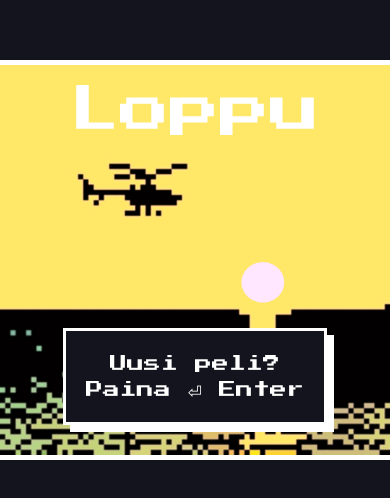
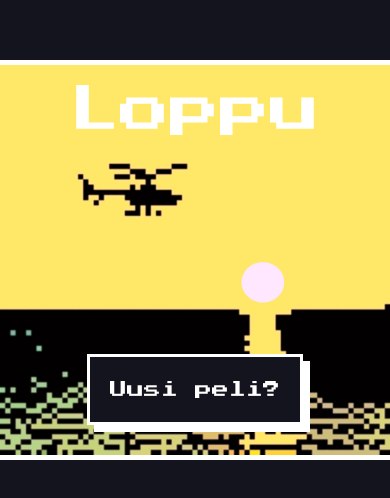
Before and after one commit to toivoantero/stealth-game, a React (Vite) app: page /endscreen in a window 390 px wide. Shown: the part 162-660 px from the top of the page. Built offline with nearby package versions, Linux system fonts and the light colour scheme.

Commit message:
mobiilinäkymään sovittamista

```diff
--- a/src/EndScreen.jsx
+++ b/src/EndScreen.jsx
@@ -44,10 +44,16 @@ function EndScreen() {
       }}>
         <p style={{ margin: 0, padding: '20px 0', fontSize: '50px', color: 'white' }}>Loppu</p>
         {showButton && (
-          <button
-            onClick={handleClick}
-            className='fadeIn endscreen-button'>
-            Uusi peli?<br></br>Paina ⏎ Enter</button>
+          <div>
+            <button
+              onClick={handleClick}
+              className='fadeIn endscreen-button'>
+              Uusi peli?<br></br>Paina ⏎ Enter</button>
+            <button
+              onClick={handleClick}
+              className='fadeIn endscreen-button-mobile'>
+              Uusi peli?</button>
+          </div>
         )}
       </div>
     </div>
--- a/src/TitleScreen.jsx
+++ b/src/TitleScreen.jsx
@@ -25,11 +25,11 @@ function TitleScreen() {
 
   return (
     <div className='titlescreen'>
-      <span style={{ fontSize: '60px', padding: '0 10px' }}>&#9698;</span>
-      <span style={{ fontSize: '60px', padding: '0 10px' }}>&#9699;</span>
+      <span style={{ fontSize: '60px', padding: '0 10px', margin: '0', lineHeight: '0' }}>&#9698;</span>
+      <span style={{ fontSize: '60px', padding: '0 10px', margin: '0', lineHeight: '0' }}>&#9699;</span>
       <p style={{ margin: '0.2em' }}>Tiedustelijan<br></br>----kosto----</p>
-      <span style={{ fontSize: '60px', padding: '0 10px' }}>&#9701;</span>
-      <span style={{ fontSize: '60px', padding: '0 10px' }}>&#9700;</span>
+      <span style={{ fontSize: '60px', padding: '0 10px', margin: '0', lineHeight: '0' }}>&#9701;</span>
+      <span style={{ fontSize: '60px', padding: '0 10px', margin: '0', lineHeight: '0' }}>&#9700;</span>
       <br></br>
       <button
         onClick={handleClick}
--- a/src/styles.css
+++ b/src/styles.css
@@ -161,6 +161,10 @@ body {
   margin: 0 0 60px 0;
 }
 
+.endscreen-button-mobile {
+  display: none;
+}
+
 @keyframes fadeIn {
   0% {
     opacity: 0;
@@ -232,8 +236,24 @@ body {
     height: 100vw;
   }
 
+  .endscreen-button-mobile {
+    font-family: "Press Start 2P", system-ui;
+    font-weight: 400;
+    font-style: normal;
+    font-size: 17px;
+    background-color: rgb(20, 20, 30);
+    color: white;
+    border: 3px solid white;
+    display: inline-block;
+    padding: 20px;
+    cursor: pointer;
+    box-shadow: 7px 7px rgb(255, 255, 255);
+    line-height: 1.5;
+    margin: 0 0 30px 0;
+  }
+
   .endscreen-button {
-    margin: 0 0 30px 0;
+    display: none;
   }
 
   .alarm-message {
```
